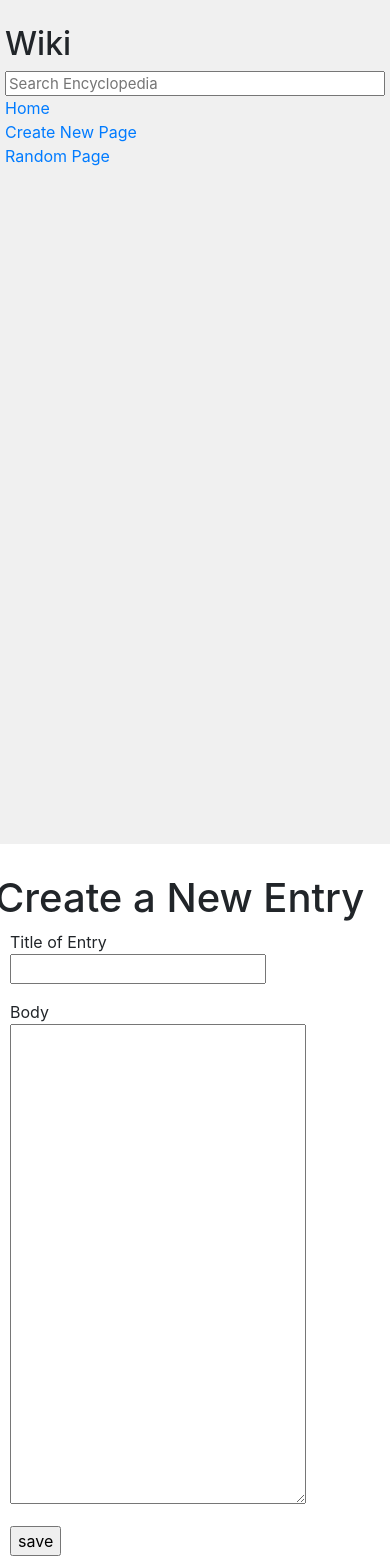
After one commit to Maia-Sason/CS50_Wiki, a Django app: page /edit/1 in a window 390 px wide. The commit adds this page. Run offline with Django 3.2, Linux system fonts and the light colour scheme; some libraries are stand-ins or nearby versions.

Commit message:
search, new page, edit in progress

```diff
--- a/encyclopedia/templates/encyclopedia/index.html
+++ b/encyclopedia/templates/encyclopedia/index.html
@@ -10,6 +10,8 @@
     <ul>
         {% for entry in entries %}
             <li><a href="{% url 'encyclopedia:wiki' title=entry %}">{{ entry }}</a></li>
+            {% empty%}
+            <p> No matching results were found!</p>
         {% endfor %}
     </ul>
 
--- a/encyclopedia/templates/encyclopedia/layout.html
+++ b/encyclopedia/templates/encyclopedia/layout.html
@@ -14,8 +14,7 @@
                 <h2>Wiki</h2>
                 <form action="{% url 'encyclopedia:index' %}" method="POST">
                     {% csrf_token %}
-                    {{ form }}
-                    <!-- <input class="search" type="text" name="q" placeholder="Search Encyclopedia"> -->
+                    <input class="search" type="text" name="q" placeholder="Search Encyclopedia">
                 </form>
                 <div>
                     <a href="{% url 'encyclopedia:index' %}">Home</a>
--- /dev/null
+++ b/encyclopedia/templates/encyclopedia/new.html
@@ -0,0 +1,24 @@
+{% extends "encyclopedia/layout.html" %}
+
+{% block title %}
+    New Entry
+{% endblock %}
+
+{% block body %}
+    <h1>Create a New Entry</h1>
+    <form action="{% url 'encyclopedia:new' %}" method="POST">
+        {% csrf_token %}
+        {% for field in form %}
+        <div class="form-group col-sm">
+            {{field.label}}
+            <div>{{field}}</div>
+        </div class="form-group col-sm">
+        {% endfor %}
+        <div class="col-sm">
+            <input type="submit" name="save" value="save">
+        </div>
+    </form>
+
+
+
+{% endblock %}
--- a/encyclopedia/urls.py
+++ b/encyclopedia/urls.py
@@ -10,5 +10,5 @@ urlpatterns = [
     path("search", views.search, name="search"),
     path("random", views.random, name="random"),
     path("new", views.new, name="new"),
-    path("edit", views.edit, name="edit")
+    path("edit/<str:title>", views.edit, name="edit")
 ]
--- a/encyclopedia/util.py
+++ b/encyclopedia/util.py
@@ -40,4 +40,10 @@ def query(title):
     """
     Searches database with regex
     """
-    if get_entry(title) == None:
+    entry_list = []
+    entries = list_entries()
+    for entry in entries:
+        match = re.search("%s" % title, entry, re.IGNORECASE)
+        if match:
+            entry_list.append(entry)
+    return entry_list
--- a/encyclopedia/views.py
+++ b/encyclopedia/views.py
@@ -6,26 +6,25 @@ from django.http import HttpResponse
 
 from . import util
 
-class NewSearchForm(forms.Form):
-    searches = forms.CharField(label="q")
-
+class NewEntryForm(forms.Form):
+    title = forms.CharField(label="Title of Entry")
+    body = forms.CharField(widget=forms.Textarea(attrs={"style":"height:30em;"}))
 
 def index(request):
     if request.method == "POST":
-        form = NewSearchForm(request.POST)
-        if form.is_valid():
-            result = form.cleaned_data["searches"]
-            print(result)
 
-            return HttpResponseRedirect(reverse("encyclopedia:search"))
+        result = request.POST["q"]
+        if util.get_entry(result) == None:
+            result_list = util.query(result)
+            return render(request, "encyclopedia/index.html", {
+                "entries" : result_list
+            })
         else:
-            print("HEEELP")
-            return HttpResponse("Hello, world...")
-
-    return render(request, "encyclopedia/index.html", {
-        "entries": util.list_entries(),
-        "form" : NewSearchForm()
-    })
+            return HttpResponseRedirect(reverse("encyclopedia:wiki", kwargs={'title': result}))
+    else:
+        return render(request, "encyclopedia/index.html", {
+            "entries": util.list_entries()
+        })
 
 def wiki(request, title):
     return render(request, "encyclopedia/wiki.html", {
@@ -34,9 +33,35 @@ def wiki(request, title):
 
 def new(request):
     ''' render new.html '''
+    if request.method == "POST":
+        ''' do something '''
+        form = NewEntryForm(request.POST)
+        if form.is_valid():
+            title = form.cleaned_data["title"]
+            print(title)
+            body = form.cleaned_data["body"]
+            if util.get_entry(title) != None:
+                return HttpResponse("Sorry, Entry under this title already exists!")
+            util.save_entry(title, body)
+            return HttpResponseRedirect(reverse("encyclopedia:wiki", kwargs={'title': title}))
 
-def edit(request):
+
+    edit = None
+    return render(request, "encyclopedia/new.html", {
+        "edit": edit,
+        "form": NewEntryForm()
+    })
+
+
+def edit(request, title):
     ''' render edit or just pass args to new.html '''
+    if request.method == "POST":
+        ''' do something '''
+
+    return render(request, "encyclopedia/new.html", {
+        "form": NewEntryForm(),
+        "edit": util.get_entry(title)
+    })
 
 def random(request):
     ''' function that pulls a random entry and passes into
```
Also changed, not shown: encyclopedia/templates/encyclopedia/wiki.html (+8 -6 lines), entries/Snake.md (added, +1 -0 lines).
